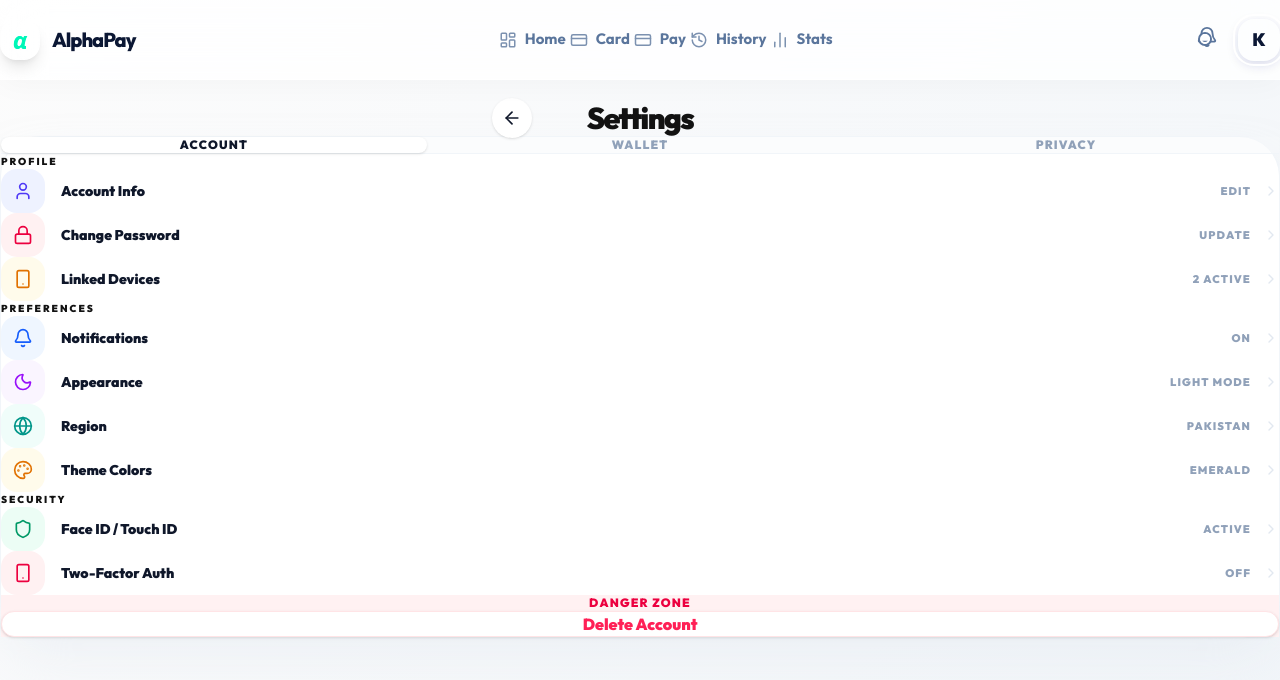
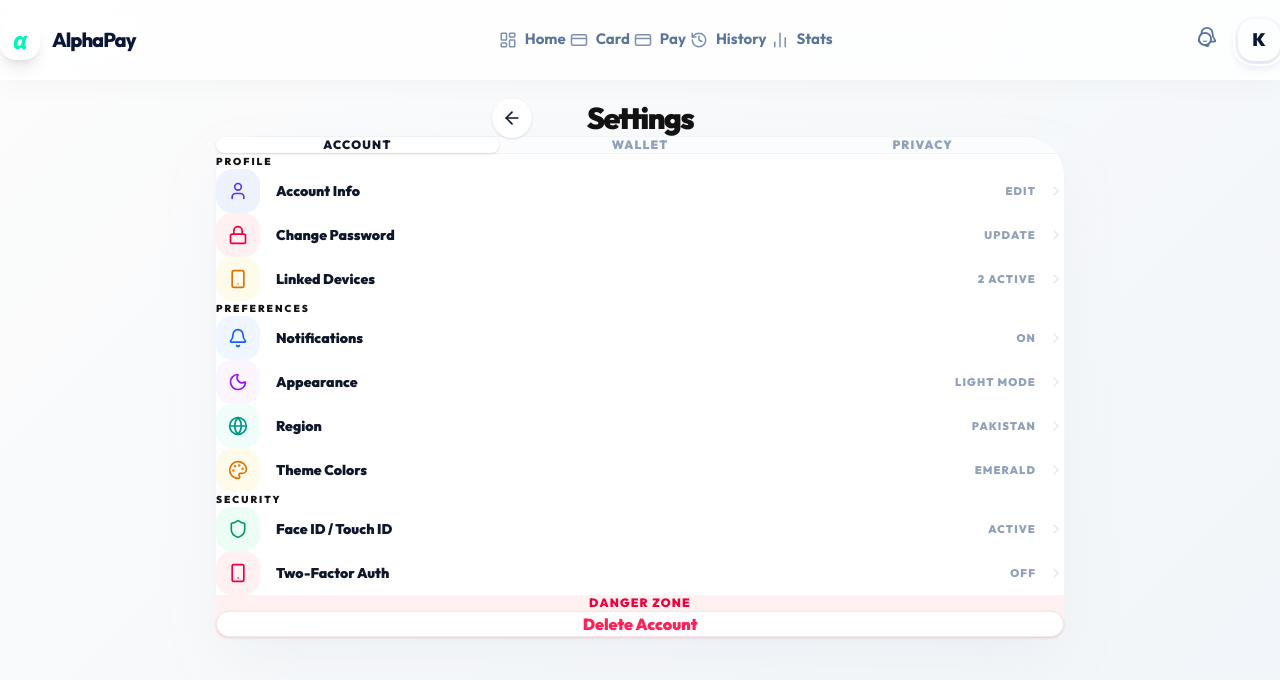
Before and after one commit to Kashif-Khokhar/Alphapay, a React (Vite) app: page /settings in a window 1280 px wide. Shown: the top 680 px of the page. Built offline with nearby package versions, Linux system fonts and the light colour scheme.

Commit message:
feat: add a new settings page component with account, wallet, and privacy management sections.

```diff
--- a/src/pages/Settings.jsx
+++ b/src/pages/Settings.jsx
@@ -77,7 +77,7 @@
       <motion.div
         initial={{ opacity: 0, y: 20 }}
         animate={{ opacity: 1, y: 0 }}
-        className="w-full max-w-[1600px] mx-auto"
+        className="w-full max-w-[850px] mx-auto"
       >
         <div className="flex items-center gap-4 mb-10 text-center justify-center">
           <button
@@ -105,7 +105,7 @@
 
            {/* Account & Privacy tabs — each with own groups */}
            {activeTab !== 'Wallet' && (
-             <div className="px-10 pt-12 pb-8 space-y-10">
+             <div className="px-6 md:px-10 pt-10 pb-8 space-y-8">
                {groups.map((group) => (
                  <div key={group.title}>
                    <h3 className="text-[10px] font-black text-slate-400 uppercase tracking-[0.2em] mb-4 px-2">{group.title}</h3>
@@ -132,7 +132,7 @@
 
            {/* Wallet tab — Transfer Limits */}
            {activeTab === 'Wallet' && (
-             <div className="px-10 pt-12 pb-8 space-y-6">
+             <div className="px-6 md:px-10 pt-10 pb-8 space-y-6">
                {/* Header */}
                <div className="flex items-center gap-3">
                  <div className="w-11 h-11 rounded-2xl bg-orange-50 flex items-center justify-center">
```
